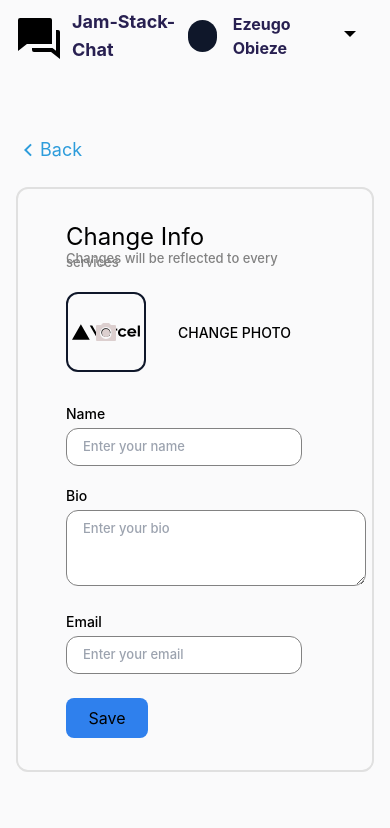
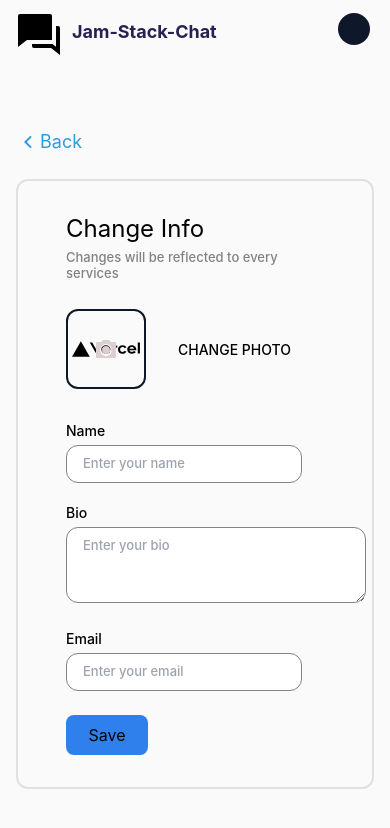
Before and after one commit to Akumzy/cloudinary-jamStack22, a Next.js app: page /editProfile in a window 390 px wide. Shown: the top 828 px of the page. Built offline with nearby package versions, Linux system fonts and the light colour scheme.

Commit message:
nav responsiveness

```diff
--- a/components/Navigation.tsx
+++ b/components/Navigation.tsx
@@ -12,7 +12,10 @@ const UserComponent = () => {
     <div>
       <Menu as="div" className={"relative inline-block "}>
         <Menu.Button className={"h-9 w-9 "}>
-          <ArrowDownIcon />
+          <span className="hidden md:block">
+            <ArrowDownIcon />
+          </span>
+          <div className="block md:hidden bg-slate-900 rounded-full p-2 w-8 h-8"></div>
         </Menu.Button>
         <Menu.Items
           style={{ position: "absolute" }}
@@ -54,9 +57,11 @@ export default function Navigation() {
         <p className="text-lg font-bold text-[#282051]">Jam-Stack-Chat</p>
       </div>
 
-      <div className="flex items-center w-fit space-x-4">
-        <div className="bg-slate-900 rounded-full p-2 w-8 h-8"></div>
-        <p className="font-bold text-[#282051]">Ezeugo Obieze</p>
+      <div className="flex items-center w-fit space-x-4 ">
+        <div className="bg-slate-900 rounded-full p-2 w-8 h-8 hidden md:block"></div>
+        <p className="font-bold text-[#282051] hidden md:block">
+          Ezeugo Obieze
+        </p>
         <UserComponent />
       </div>
     </div>
--- a/pages/editProfile.tsx
+++ b/pages/editProfile.tsx
@@ -16,7 +16,7 @@ export default function EditProfile() {
         <div className="mb-24 border-2 border-[#E0E0E0] md:w-[700px] mx-auto rounded-xl py-8 px-12 ">
           <span>
             <p className="font-normal text-2xl mb-1">Change Info</p>
-            <p className="text-[#828282] text-[13px] leading-[3.5px] font-medium mb-7 ">
+            <p className="text-[#828282] text-[13px] leading-4 font-medium mb-7 ">
               Changes will be reflected to every services
             </p>
           </span>
```
